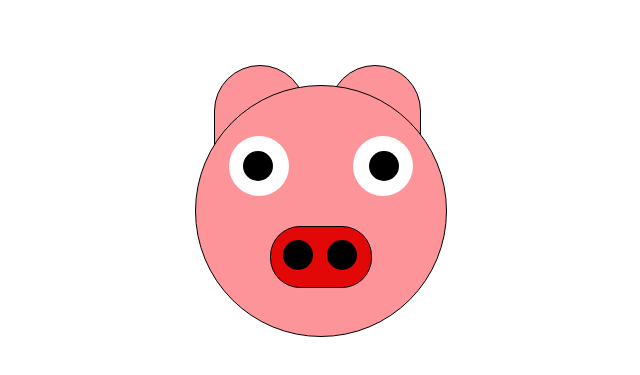
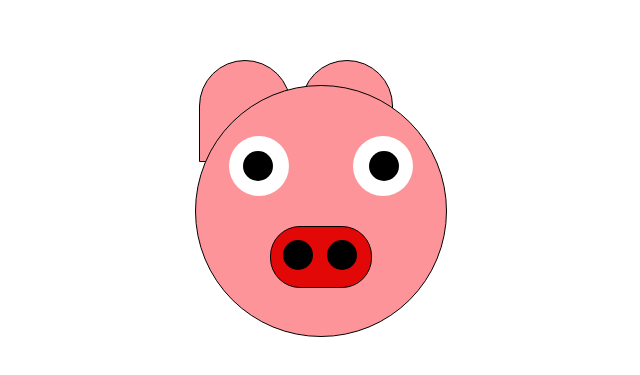
Before and after one commit to HimaBindu920/emojii, a plain HTML site: page index.html in a window 1280 px wide. Shown: the part 105-480 px from the top of the page, without its empty margins (319-959 px from the left). Drawn offline with Linux system fonts and the light colour scheme.

Commit message:
Add files via upload

```diff
--- a/index.html
+++ b/index.html
@@ -8,9 +8,10 @@
     <title>PIG</title>
 </head>
 <body>
-
+      <div class="head">
         <div class="head1"></div>
         <div class="head2"></div>
+    </div>
        <div class="face">
         <div class="eyes">
             <div class="leye"></div>
--- a/style.css
+++ b/style.css
@@ -85,16 +85,23 @@
     margin-top:13px;
 
 }
+.head{
+    display: flex;
+    justify-content: space-evenly;
+    position: absolute;
+
+
+}
 .head1{
     height:100px;
     width:90px;
     border-top-left-radius:50px;
     border-top-right-radius: 50px;
     background-color:rgb(253, 148, 153);
-    margin-left:525px;
-    margin-top:-20px;
+    margin-left:510px;
+    margin-top:-25px;
     border:1px solid black;
-    position:absolute;
+
 }
 .head2{
     height:100px;
@@ -102,8 +109,8 @@
     border-top-left-radius:50px;
     border-top-right-radius: 50px;
     background-color:rgb(253, 148, 153);
-    margin-top:-20px;
-    margin-left:640px;
+    margin-top:-25px;
+    margin-left:10px;
     border:1px solid black;
-    position: absolute;
+
 }
```
